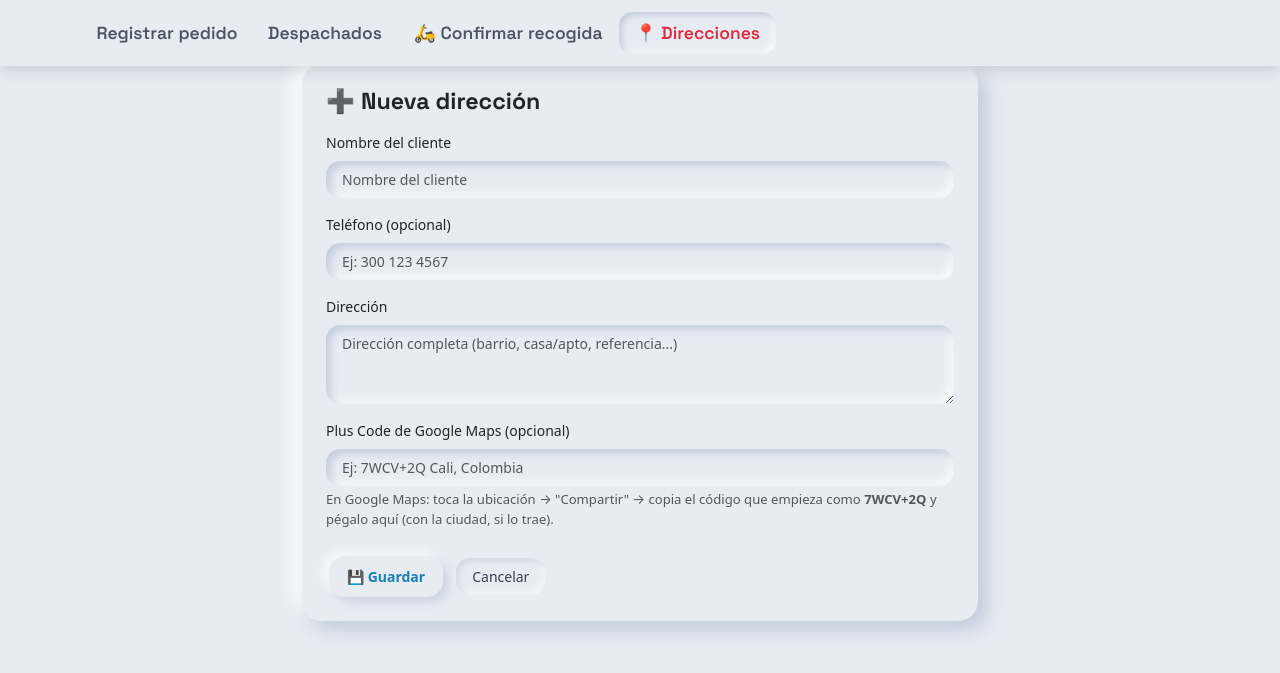
After one commit to Edwar9218/domi-pos, a Django app: page /clientes/nuevo/ in a window 1280 px wide. The commit adds this page. Shown: the top 673 px of the page. Run offline with Django 5.2, Linux system fonts and the light colour scheme; some libraries are stand-ins or nearby versions.

Commit message:
feat(clientes): direcciones guardadas con link a Google Maps
- Nuevo modelo Cliente (nombre, teléfono opcional, dirección, Plus
  Code) -- misma base de datos (db.sqlite3), tabla nueva pos_cliente.
  Requiere correr `python manage.py migrate` una vez antes de usar
  la pantalla.

- pos/forms.py (nuevo): ClienteForm con widgets estilizados para que
  el formulario se vea igual que el resto de la app.

- Pantalla nueva "📍 Direcciones" en el navbar:
  - Lista con buscador por nombre/teléfono/dirección.
  - Cada tarjeta tiene un botón "Ver en Google Maps" que arma el link
    directo con el Plus Code (https://www.google.com/maps/search/?api=1&query=...)
    -- sin API key, sin configuración adicional.
  - Formulario para crear/editar, y eliminar con confirmación.

- Probado de punta a punta contra una base de datos aislada (migrar
  desde cero, crear/buscar/editar/eliminar por las URLs reales) antes
  de este commit, y confirmado que ninguna pantalla existente se
  rompió.

```diff
--- a/core/urls.py
+++ b/core/urls.py
@@ -4,6 +4,7 @@ from pos.views import (
     TxtCreateView, TXTListView, PedidoUpdateView, DespacharProductoView,
     pedidos_por_fecha, pedidos_esperando_domiciliario,
     ConfirmarRecogidaListView, ConfirmarRecogidaView, EliminarPedidoView,
+    ClienteListView, ClienteCreateView, ClienteUpdateView, ClienteDeleteView,
 )
 
 urlpatterns = [
@@ -18,4 +19,9 @@ urlpatterns = [
     path('confirmar-recogida/', ConfirmarRecogidaListView.as_view(), name='confirmar_recogida'),
     path('confirmar-recogida/<int:pk>/', ConfirmarRecogidaView.as_view(), name='confirmar_recogida_pedido'),
 
+    # 📍 Direcciones guardadas de clientes
+    path('clientes/', ClienteListView.as_view(), name='clientes_listar'),
+    path('clientes/nuevo/', ClienteCreateView.as_view(), name='cliente_crear'),
+    path('clientes/<int:pk>/editar/', ClienteUpdateView.as_view(), name='cliente_editar'),
+    path('clientes/<int:pk>/eliminar/', ClienteDeleteView.as_view(), name='cliente_eliminar'),
 ]
--- a/pos/admin.py
+++ b/pos/admin.py
@@ -1,4 +1,5 @@
 from django.contrib import admin
-from .models import Producto
+from .models import Producto, Cliente
 
 admin.site.register(Producto)
+admin.site.register(Cliente)
--- /dev/null
+++ b/pos/forms.py
@@ -0,0 +1,33 @@
+from django import forms
+from .models import Cliente
+
+
+class ClienteForm(forms.ModelForm):
+    class Meta:
+        model = Cliente
+        fields = ["nombre", "telefono", "direccion", "plus_code"]
+        widgets = {
+            "nombre": forms.TextInput(attrs={
+                "class": "form-control",
+                "placeholder": "Nombre del cliente",
+            }),
+            "telefono": forms.TextInput(attrs={
+                "class": "form-control",
+                "placeholder": "Ej: 300 123 4567",
+            }),
+            "direccion": forms.Textarea(attrs={
+                "class": "form-control",
+                "rows": 3,
+                "placeholder": "Dirección completa (barrio, casa/apto, referencia...)",
+            }),
+            "plus_code": forms.TextInput(attrs={
+                "class": "form-control",
+                "placeholder": "Ej: 7WCV+2Q Cali, Colombia",
+            }),
+        }
+        labels = {
+            "nombre": "Nombre del cliente",
+            "telefono": "Teléfono (opcional)",
+            "direccion": "Dirección",
+            "plus_code": "Plus Code de Google Maps (opcional)",
+        }
--- a/pos/models.py
+++ b/pos/models.py
@@ -1,4 +1,5 @@
 from django.db import models
+from urllib.parse import quote
 
 # Create your models here.
 class Producto(models.Model):
@@ -17,3 +18,34 @@ class Producto(models.Model):
 
     def __str__(self):
         return self.txt
+
+
+class Cliente(models.Model):
+    """
+    Direcciones de clientes guardadas para no tener que volver a
+    preguntarlas cada vez que llaman. El Plus Code es lo que se copia
+    directo de Google Maps (botón "Compartir" -> el código que aparece,
+    ej: "7WCV+2Q Cali, Colombia") -- con eso se arma un link que abre
+    la ubicación exacta en Maps, sin necesitar ninguna llave de API.
+    """
+    nombre = models.CharField(max_length=150)
+    telefono = models.CharField(max_length=30, blank=True)
+    direccion = models.TextField()
+    plus_code = models.CharField(
+        max_length=150, blank=True,
+        help_text="Pega el Plus Code de Google Maps, ej: 7WCV+2Q Cali, Colombia",
+    )
+    creado_en = models.DateTimeField(auto_now_add=True)
+
+    class Meta:
+        ordering = ['nombre']
+
+    def __str__(self):
+        return self.nombre
+
+    def maps_url(self):
+        """None si no hay Plus Code guardado (el template no muestra el
+        botón de Maps en ese caso)."""
+        if not self.plus_code:
+            return None
+        return f"https://www.google.com/maps/search/?api=1&query={quote(self.plus_code)}"
--- a/pos/views.py
+++ b/pos/views.py
@@ -8,10 +8,14 @@ from django.template.loader import render_to_string
 from django.core.cache import cache
 
 # Modelos y utilidades locales
-from .models import Producto
+from .models import Producto, Cliente
+from .forms import ClienteForm
 from .util import imprimir_texto
 from .background import background_executor
 from .cache_keys import PEDIDOS_ESPERANDO_DOMICILIARIO
+
+# Búsquedas
+from django.db.models import Q
 
 # Fechas y zona horaria
 from datetime import datetime, date, timedelta
@@ -280,3 +284,49 @@ class ConfirmarRecogidaView(View):
             return JsonResponse({'ok': True})
 
         return redirect(reverse('confirmar_recogida'))
+
+
+# 📍 Direcciones guardadas de clientes -- para no tener que volver a
+# preguntar la dirección cada vez que llaman a pedir.
+
+class ClienteListView(ListView):
+    model = Cliente
+    template_name = "plantillas/clientes_listar.html"
+    context_object_name = "clientes"
+
+    def get_queryset(self):
+        qs = super().get_queryset()
+        q = self.request.GET.get("q", "").strip()
+        if q:
+            qs = qs.filter(
+                Q(nombre__icontains=q)
+                | Q(telefono__icontains=q)
+                | Q(direccion__icontains=q)
+            )
+        return qs
+
+    def get_context_data(self, **kwargs):
+        context = super().get_context_data(**kwargs)
+        context["q"] = self.request.GET.get("q", "")
+        return context
+
+
+class ClienteCreateView(CreateView):
+    model = Cliente
+    form_class = ClienteForm
+    template_name = "plantillas/cliente_form.html"
+    success_url = reverse_lazy("clientes_listar")
+
+
+class ClienteUpdateView(UpdateView):
+    model = Cliente
+    form_class = ClienteForm
+    template_name = "plantillas/cliente_form.html"
+    success_url = reverse_lazy("clientes_listar")
+
+
+class ClienteDeleteView(View):
+    def post(self, request, pk):
+        cliente = get_object_or_404(Cliente, pk=pk)
+        cliente.delete()
+        return redirect(reverse("clientes_listar"))
--- /dev/null
+++ b/templates/plantillas/cliente_form.html
@@ -0,0 +1,54 @@
+{% extends 'plantillas/navbar.html' %}
+{% load static %}
+{% block title %}
+  {% if object %}Editar dirección{% else %}Nueva dirección{% endif %}
+{% endblock %}
+
+{% block content %}
+<div class="mt-5 pt-3 pb-5" style="max-width: 700px; margin: 0 auto; padding-left: 12px; padding-right: 12px;">
+  <div class="card p-4">
+    <h2 class="mb-3">
+      {% if object %}✏️ Editar dirección{% else %}➕ Nueva dirección{% endif %}
+    </h2>
+
+    <form method="post">
+      {% csrf_token %}
+
+      <div class="mb-3">
+        <label for="{{ form.nombre.id_for_label }}" class="form-label">{{ form.nombre.label }}</label>
+        {{ form.nombre }}
+        {% for error in form.nombre.errors %}
+          <div class="text-danger" style="font-size: 0.85rem;">{{ error }}</div>
+        {% endfor %}
+      </div>
+
+      <div class="mb-3">
+        <label for="{{ form.telefono.id_for_label }}" class="form-label">{{ form.telefono.label }}</label>
+        {{ form.telefono }}
+      </div>
+
+      <div class="mb-3">
+        <label for="{{ form.direccion.id_for_label }}" class="form-label">{{ form.direccion.label }}</label>
+        {{ form.direccion }}
+        {% for error in form.direccion.errors %}
+          <div class="text-danger" style="font-size: 0.85rem;">{{ error }}</div>
+        {% endfor %}
+      </div>
+
+      <div class="mb-3">
+        <label for="{{ form.plus_code.id_for_label }}" class="form-label">{{ form.plus_code.label }}</label>
+        {{ form.plus_code }}
+        <small class="text-muted d-block mt-1">
+          En Google Maps: toca la ubicación → "Compartir" → copia el código que empieza como
+          <strong>7WCV+2Q</strong> y pégalo aquí (con la ciudad, si lo trae).
+        </small>
+      </div>
+
+      <div class="d-flex gap-2 mt-4">
+        <button type="submit" class="btn btn-primary">💾 Guardar</button>
+        <a href="{% url 'clientes_listar' %}" class="btn btn-outline-secondary">Cancelar</a>
+      </div>
+    </form>
+  </div>
+</div>
+{% endblock %}
--- a/templates/plantillas/navbar.html
+++ b/templates/plantillas/navbar.html
@@ -39,6 +39,14 @@
             🛵 Confirmar recogida
           </a>
         </li>
+        <li class="nav-item">
+          <a
+            href="{% url 'clientes_listar' %}"
+            class="nav-link {% if request.resolver_match.url_name == 'clientes_listar' or request.resolver_match.url_name == 'cliente_crear' or request.resolver_match.url_name == 'cliente_editar' %}active{% endif %}"
+          >
+            📍 Direcciones
+          </a>
+        </li>
       </ul>
     </div>
   </div>
```
Also changed, not shown: templates/plantillas/clientes_listar.html (added, +58 -0 lines), pos/migrations/0005_cliente.py (added).
